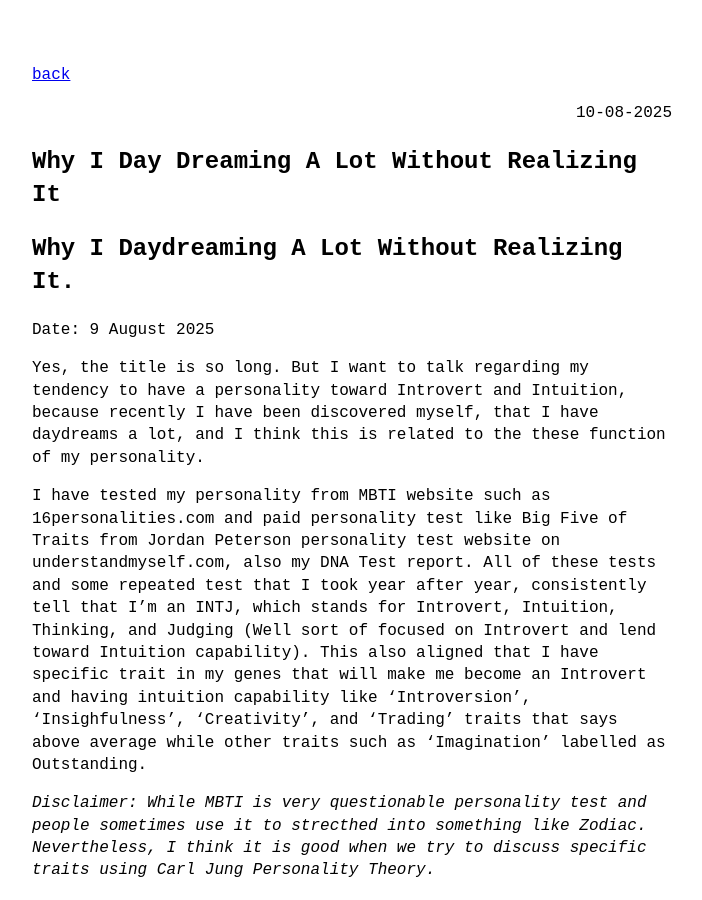
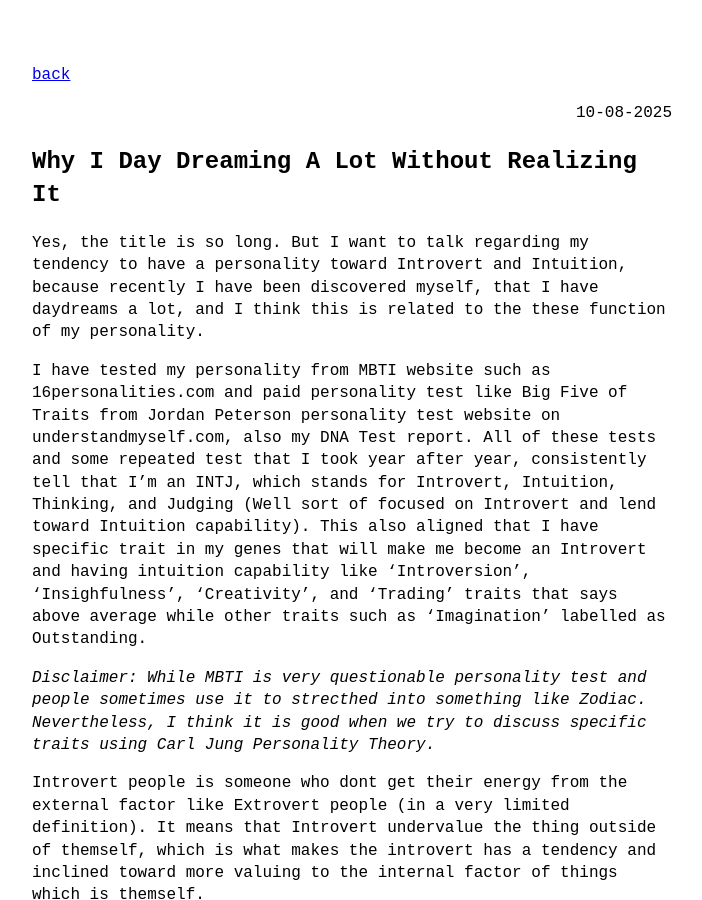
Before and after one commit to raydendi/raydendi.github.io, a Jekyll site: the page built from _posts/2025-08-10-why-i-day-dreaming-a-lot-without-realizing-it.md, in a window 1280 px wide and 900 px high. Shown: the whole window, without its empty margins (288-990 px from the left). Built offline with Jekyll 4.4.1, drawn with Linux system fonts in a browser that asks for light colours.

Commit message:
add new post build

```diff
--- a/_data/menu.yml
+++ b/_data/menu.yml
@@ -5,7 +5,7 @@ entries:
 
   - title: blog
     post_list:
-      limit: 5
+      limit: 10
       show_more: true
       show_more_text: next>
       show_more_url: archive.html
--- a/_posts/2025-08-10-why-i-day-dreaming-a-lot-without-realizing-it.md
+++ b/_posts/2025-08-10-why-i-day-dreaming-a-lot-without-realizing-it.md
@@ -2,10 +2,6 @@
 layout: post
 category: psychology
 ---
-
-# Why I Daydreaming A Lot Without Realizing It.
-
-Date: 9 August 2025
 
 Yes, the title is so long. But I want to talk regarding my tendency to have a personality toward Introvert and Intuition, because recently I have been discovered myself, that I have daydreams a lot, and I think this is related to the these function of my personality.
 
```
Also changed, not shown: 6 other files.
